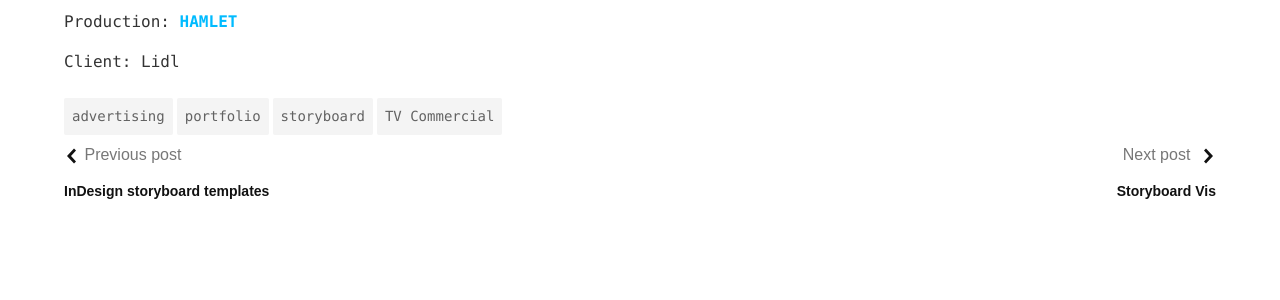
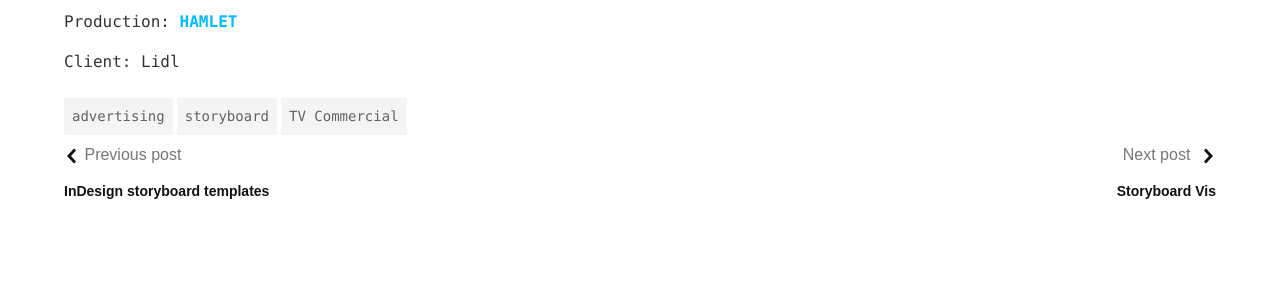
Before and after one commit to YJPL/film-storyboards, a Jekyll site: the page built from _posts/2019-01-23-varken.md, in a window 1280 px wide and 900 px high, scrolled down 8067 px. Shown: the part 205-505 px from the top of the window. Built offline with Jekyll 4.4.1, drawn with Linux system fonts in a browser that asks for light colours.

Commit message:
remove from front page

```diff
--- a/_posts/2019-01-23-varken.md
+++ b/_posts/2019-01-23-varken.md
@@ -10,7 +10,6 @@ permalink: /varken/
 image: /images/uploads/2019/01/Lidl_VARKEN_storyboard_06c.jpg
 categories:
   - advertising
-  - portfolio
   - storyboard
   - TV Commercial
 format: gallery
```
